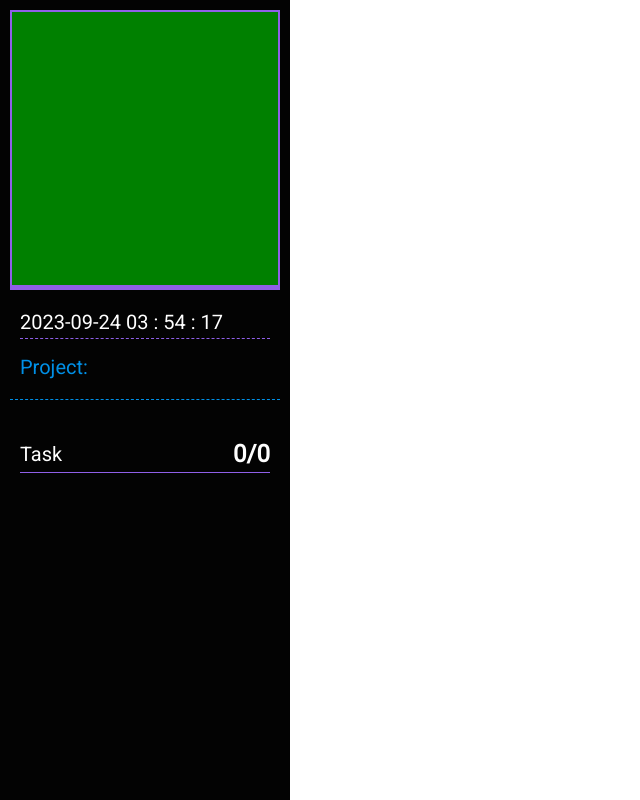
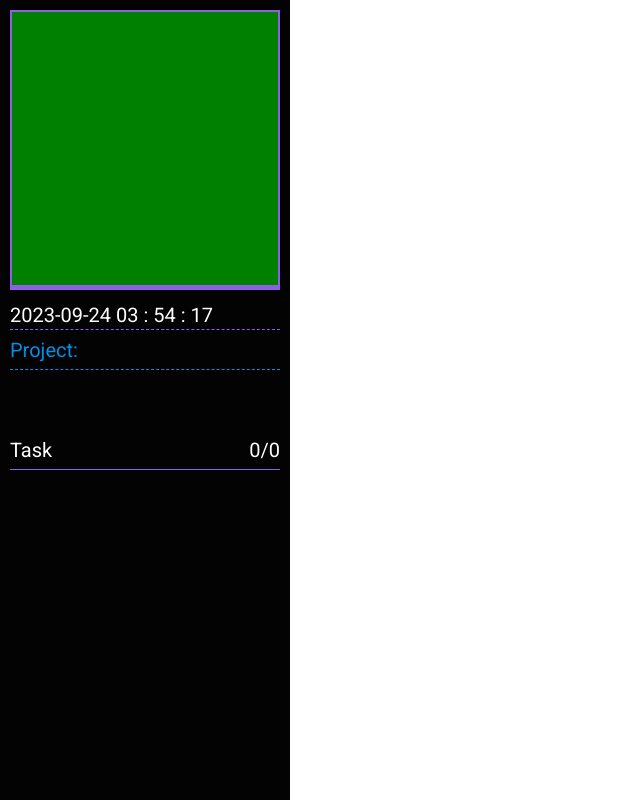
Before and after one commit to e2digitaldesigns/working-overlay, a React (Create React App) app: page /overlay in a window 1280 px wide. Shown: the top 800 px of the page, without its empty margins (0-640 px from the left). Built offline with nearby package versions, Linux system fonts and the light colour scheme.

Commit message:
WIP Add Active Icon

```diff
--- a/src/components/Controls/Controls.styles.ts
+++ b/src/components/Controls/Controls.styles.ts
@@ -51,14 +51,15 @@ export const ControlTaskListWrapper = styled.div`
 
 export const ControlTask = styled.li`
   display: grid;
-  grid-template-columns: 2rem 1fr 2rem;
+  grid-template-columns: 2rem 1fr 2rem 2rem;
   grid-gap: 0.25rem;
   padding: 0.5rem 0;
   border-bottom: 0.0625rem dashed #0090e7;
   align-items: center;
 `;
 
-export const TrashWrapper = styled.div`
+export const TaskIconWrapper = styled.div`
+  cursor: pointer;
   :hover {
     * {
       color: #fc424a;
@@ -81,7 +82,7 @@ export const TextArea = styled.textarea`
   color: #fff;
   border: 0.0625rem dashed #8f5fe8;
   font-size: 1rem;
-  padding: 0.5rem;
+  padding: 0.25rem;
   width: 100%;
   resize: none;
   outline: none;
--- a/src/components/Controls/Controls.tsx
+++ b/src/components/Controls/Controls.tsx
@@ -5,7 +5,7 @@ import { useNavigate } from "react-router-dom";
 import _cloneDeep from "lodash/cloneDeep";
 import _findIndex from "lodash/findIndex";
 
-import { CheckSquare, Square, Settings, Trash2 } from "react-feather";
+import { Activity, CheckSquare, Square, Settings, Trash2 } from "react-feather";
 import {
   AppRoutes,
   BroadcastChannels,
@@ -16,6 +16,7 @@ import {
 export const Controls: React.FC = () => {
   const navigate = useNavigate();
   const [taskList, setTaskList] = React.useState<TodoTask[]>([]);
+  const [newTaskText, setNewTaskText] = React.useState<string>("");
 
   React.useEffect(() => {
     const taskListData = window.localStorage.getItem(StorageKeys.TaskList);
@@ -31,13 +32,15 @@ export const Controls: React.FC = () => {
     };
   }, [taskList]);
 
+  const handleOnChange = (e: React.ChangeEvent<HTMLTextAreaElement>) => {
+    setNewTaskText(e.currentTarget.value);
+  };
+
   const handleAddTask = (e: React.KeyboardEvent<HTMLTextAreaElement>) => {
-    const task = e.currentTarget.value;
-
-    if (e.key === "Enter" && !e.shiftKey && task) {
+    if (e.key === "Enter" && !e.shiftKey && newTaskText) {
       const newTask = {
         _id: new Date().getTime().toString(),
-        task,
+        task: newTaskText,
         completed: false
       };
 
@@ -48,7 +51,8 @@ export const Controls: React.FC = () => {
         StorageKeys.TaskList,
         JSON.stringify(newTaskList)
       );
-      e.currentTarget.value = ``;
+
+      setNewTaskText("");
     }
   };
 
@@ -59,6 +63,25 @@ export const Controls: React.FC = () => {
       }
       return item;
     });
+    setTaskList(newTaskList);
+    window.localStorage.setItem(
+      StorageKeys.TaskList,
+      JSON.stringify(newTaskList)
+    );
+  };
+
+  const handleSetCurrent = (e: React.MouseEvent, id: string) => {
+    e.stopPropagation();
+
+    const newTaskList = taskList.map(item => {
+      if (item._id === id) {
+        item.currentTask = !item.currentTask;
+      } else {
+        item.currentTask = false;
+      }
+      return item;
+    });
+
     setTaskList(newTaskList);
     window.localStorage.setItem(
       StorageKeys.TaskList,
@@ -158,15 +181,30 @@ export const Controls: React.FC = () => {
               >
                 {item.task}
               </div>
-              <Styled.TrashWrapper onClick={e => handleDelete(e, item._id)}>
+
+              <Styled.TaskIconWrapper
+                onClick={e => handleSetCurrent(e, item._id)}
+              >
+                {item?.currentTask ? (
+                  <Activity size={16} color="#0090e7" />
+                ) : (
+                  <Activity size={16} color="#888" />
+                )}
+              </Styled.TaskIconWrapper>
+
+              <Styled.TaskIconWrapper onClick={e => handleDelete(e, item._id)}>
                 <Trash2 size={16} />
-              </Styled.TrashWrapper>
+              </Styled.TaskIconWrapper>
             </Styled.ControlTask>
           ))}
         </TaskStyled.TaskList>
       </Styled.ControlTaskListWrapper>
 
-      <Styled.TextArea onKeyDown={handleAddTask} />
+      <Styled.TextArea
+        onChange={handleOnChange}
+        onKeyDown={handleAddTask}
+        value={newTaskText}
+      />
     </Styled.ControlWrapper>
   );
 };
--- a/src/components/Overlay/Camera/Camera.style.ts
+++ b/src/components/Overlay/Camera/Camera.style.ts
@@ -1,15 +1,13 @@
 import styled from "styled-components";
 
 export const CameraWrapper = styled.div`
-  box-sizing: border-box;
   position: absolute;
   top: 10px;
   left: 10px;
-  z-index: 1000;
   width: 270px;
   height: 280px;
+  z-index: 1000;
   background-color: green;
-  padding: 10px;
   border: 2px solid #8f5fe8;
   border-bottom: 5px solid #8f5fe8;
 `;
--- a/src/components/Overlay/ProjectInfo/ProjectInfo.style.ts
+++ b/src/components/Overlay/ProjectInfo/ProjectInfo.style.ts
@@ -1,30 +1,32 @@
 import styled from "styled-components";
 
 export const ProjectInfoWrapper = styled.div`
-  box-sizing: border-box;
   position: absolute;
   top: 300px;
   left: 10px;
+  width: 270px;
+  height: 70px;
   z-index: 1000;
-  width: 270px;
-  height: 100px;
-  padding: 10px;
   border-bottom: 1px dashed #0090e7;
+  overflow: hidden;
 
-  display: flex;
-  flex-direction: column;
+  display: grid;
+  grid-template-rows: 30px 40px;
+
+  > div {
+    display: flex;
+    align-items: center;
+    height: 100%;
+  }
 `;
 
 export const Date = styled.div`
   font-size: 1.25rem;
   border-bottom: 1px dashed #8f5fe8;
-  padding-bottom: 0.25rem;
-  margin-bottom: 0.5rem;
 `;
 
 export const Project = styled.div`
   font-size: 1.25rem;
-  margin-top: 0.5rem;
 
   span {
     color: #0090e7;
--- a/src/components/Overlay/ProjectInfo/ProjectInfo.tsx
+++ b/src/components/Overlay/ProjectInfo/ProjectInfo.tsx
@@ -53,7 +53,7 @@ export const ProjectInfo: React.FC = () => {
       </Styled.Date>
 
       <Styled.Project>
-        <span>Project:</span> {title}
+        <span>Project: </span> {title}
       </Styled.Project>
     </Styled.ProjectInfoWrapper>
   );
--- a/src/components/TaskList/Task.styles.ts
+++ b/src/components/TaskList/Task.styles.ts
@@ -1,14 +1,11 @@
 import styled from "styled-components";
 
 export const TaskWrapper = styled.div`
-  box-sizing: border-box;
   position: absolute;
   top: 430px;
   left: 10px;
-  z-index: 1000;
   width: 270px;
   height: 620px;
-  padding: 10px;
   border-bottom: 2px solid #8f5fe8;
 `;
 
@@ -17,11 +14,16 @@ export const Header = styled.div`
   justify-content: space-between;
   align-items: center;
   border-bottom: 1px solid #8f5fe8;
-  padding-bottom: 0.25rem;
-  margin-bottom: 0.5rem;
+  height: 40px;
 `;
 
 export const Title = styled.h1`
+  font-size: 1.25rem;
+  font-weight: 500;
+  color: #fff;
+`;
+
+export const TaskCount = styled.h1`
   font-size: 1.25rem;
   font-weight: 500;
   color: #fff;
--- a/src/components/TaskList/Task.tsx
+++ b/src/components/TaskList/Task.tsx
@@ -50,9 +50,9 @@ export const Tasks: React.FC = () => {
       <Styled.Header>
         <Styled.Title>{subTitle}</Styled.Title>
 
-        <h2>
+        <Styled.TaskCount>
           {completedCount}/{taskList.length}
-        </h2>
+        </Styled.TaskCount>
       </Styled.Header>
 
       <Styled.TaskList>
--- a/src/types/index.ts
+++ b/src/types/index.ts
@@ -13,6 +13,7 @@ export enum StorageKeys {
 export type TodoTask = {
   _id: string;
   task: string;
+  currentTask?: boolean;
   completed: boolean;
 };
 
```
